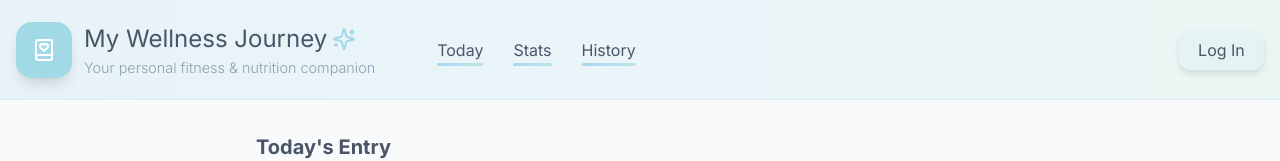
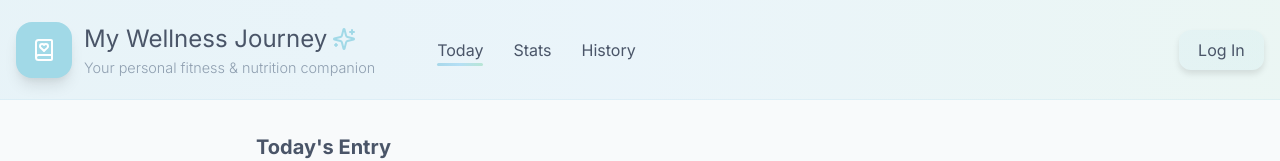
Before and after one commit to RevainIDN/workout-journal-app, a Next.js app: page / in a window 1280 px wide. Shown: the top 161 px of the page. Built offline with nearby package versions, Linux system fonts and the light colour scheme.

Commit message:
feat: improve header navigation with usePathname for active tab detection

```diff
--- a/src/components/layout/Header/Header.tsx
+++ b/src/components/layout/Header/Header.tsx
@@ -1,7 +1,16 @@
+'use client'
+
 import headerStyles from './Header.module.css';
 import Link from 'next/link';
+import { usePathname } from 'next/navigation';
+import { useNavigationStore } from '@/store/navigationStore';
 
 export default function Header() {
+	const pathname = usePathname();
+	const navigationItems = useNavigationStore((state) => state.navigationItems);
+
+	const activeTab = navigationItems.find(item => item.path === pathname)?.name.toLowerCase() || 'today';
+
 	return (
 		<header className={headerStyles.header}>
 			<div className={headerStyles.headerContainer}>
@@ -17,9 +26,11 @@ export default function Header() {
 						<p className={headerStyles.subtitle}>Your personal fitness & nutrition companion</p>
 					</div>
 					<ul className={headerStyles.navLinks}>
-						<li className={headerStyles.navLinkActive}><Link href="/">Today</Link></li>
-						<li className={headerStyles.navLinkActive}><Link href="/stats">Stats</Link></li>
-						<li className={headerStyles.navLinkActive}><Link href="/history">History</Link></li>
+						{navigationItems.map((item) => (
+							<li key={item.path} className={`${headerStyles.navLink} ${activeTab === item.name.toLowerCase() ? headerStyles.navLinkActive : ''}`}>
+								<Link href={item.path}>{item.name}</Link>
+							</li>
+						))}
 					</ul>
 				</div>
 				<div className={headerStyles.userActions}>
--- /dev/null
+++ b/src/store/navigationStore.ts
@@ -0,0 +1,13 @@
+import { create } from 'zustand';
+
+interface NavigationStore {
+	navigationItems: { name: string; path: string }[];
+}
+
+export const useNavigationStore = create<NavigationStore>((set) => ({
+	navigationItems: [
+		{ name: 'Today', path: '/' },
+		{ name: 'Stats', path: '/stats' },
+		{ name: 'History', path: '/history' }
+	]
+}));
```
